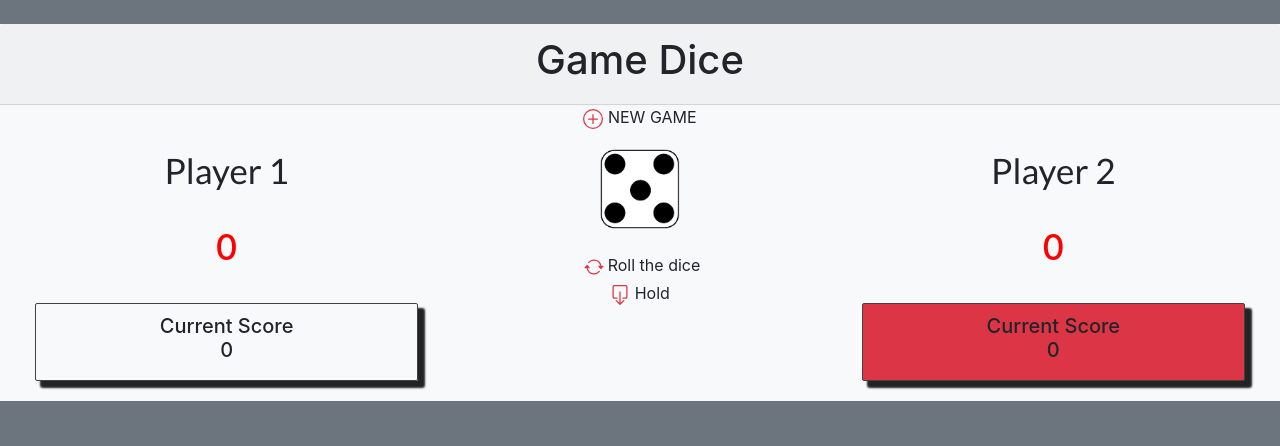
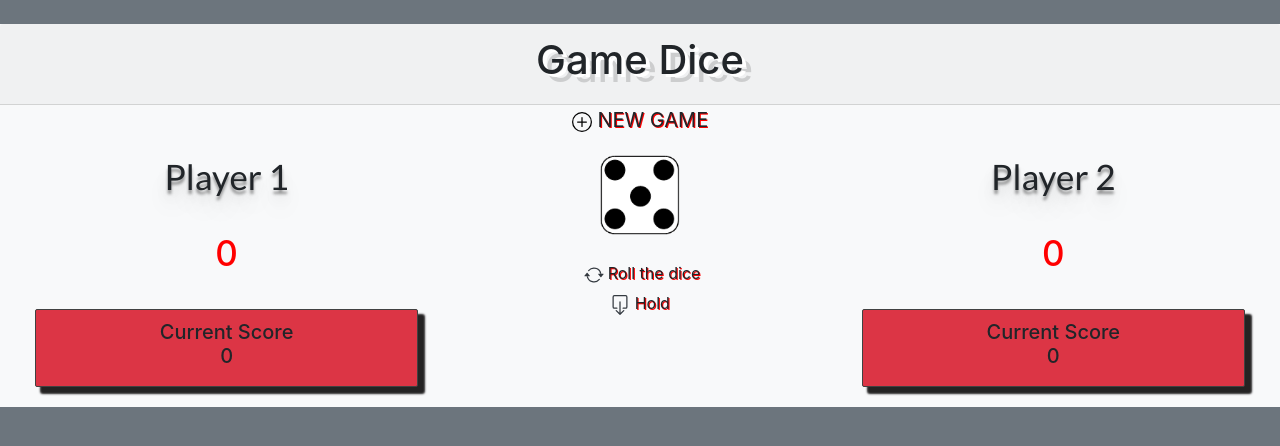
Before and after one commit to Joeyybad/EvalDynamiserJS, a plain HTML site: page index.html in a window 1280 px wide. Drawn offline with nearby package versions, Linux system fonts and the light colour scheme.

Commit message:
ajout de style interface statique

```diff
--- a/index.html
+++ b/index.html
@@ -14,11 +14,11 @@
 <body class=" bg-secondary bg-gradient py-4">
   <main class="container-fluid bg-light bg-gradient">
     <div class="row card-header">
-      <h1 class="col-12 text-center title">Game Dice</h1>
+      <h1 class="title col-12 text-center ">Game Dice</h1>
     </div>
     <div class="row">
       <div class="col-12 text-center">
-        <span class=" "><svg xmlns="http://www.w3.org/2000/svg" id="newGame"type="button" width="20" height="20" fill="currentColor" class="bi text-danger bi-plus-circle" viewBox="0 0 16 16">
+        <span class="newgame"><svg xmlns="http://www.w3.org/2000/svg" id="newGame"type="button" width="20" height="20" fill="currentColor text-danger" class="bi text-dark bi-plus-circle" viewBox="0 0 16 16">
           <path d="M8 15A7 7 0 1 1 8 1a7 7 0 0 1 0 14zm0 1A8 8 0 1 0 8 0a8 8 0 0 0 0 16z"/>
           <path d="M8 4a.5.5 0 0 1 .5.5v3h3a.5.5 0 0 1 0 1h-3v3a.5.5 0 0 1-1 0v-3h-3a.5.5 0 0 1 0-1h3v-3A.5.5 0 0 1 8 4z"/>
           </svg> NEW GAME
@@ -29,7 +29,7 @@
       <section class="col-4 text-center">
         <h3 class="player">Player 1</h3>
         <h4 class ="score"><span id='ScoreFirstPlayer'>0</span></h4>
-          <div class="result ">
+          <div class="justify-content-center result bg-danger">
             <h5 class="currentScore"> Current Score <br><span id='currentFirstPlayer'>0</span></h5>
           </div>
       </section>
@@ -37,14 +37,14 @@
         <img width='80px' height='80px' id='dice' src='images/dice5.png'><br>
         <div class="row">
           <div class="col-12 text-center mt-4">
-            <div class="">
-              <svg xmlns="http://www.w3.org/2000/svg" id="diceRoll"type="button"width="20" height="20" fill="currentColor" class="bi bi-arrow-repeat text-danger m-1" viewBox="0 0 16 16">
+            <div class="diceroll">
+              <svg xmlns="http://www.w3.org/2000/svg" id="diceRoll"type="button"width="20" height="20" fill="currentColor" class="bi bi-arrow-repeat text-dark m-1" viewBox="0 0 16 16">
                 <path d="M11.534 7h3.932a.25.25 0 0 1 .192.41l-1.966 2.36a.25.25 0 0 1-.384 0l-1.966-2.36a.25.25 0 0 1 .192-.41zm-11 2h3.932a.25.25 0 0 0 .192-.41L2.692 6.23a.25.25 0 0 0-.384 0L.342 8.59A.25.25 0 0 0 .534 9z"/>
                 <path fill-rule="evenodd" d="M8 3c-1.552 0-2.94.707-3.857 1.818a.5.5 0 1 1-.771-.636A6.002 6.002 0 0 1 13.917 7H12.9A5.002 5.002 0 0 0 8 3zM3.1 9a5.002 5.002 0 0 0 8.757 2.182.5.5 0 1 1 .771.636A6.002 6.002 0 0 1 2.083 9H3.1z"/>
              </svg>Roll the dice
             </div>
-            <div>
-              <svg xmlns="http://www.w3.org/2000/svg" id="diceRoll"type="button" width="20" height="20" fill="currentColor" class="bi bi-box-arrow-down text-danger" viewBox="0 0 16 16">
+            <div class="hold">
+              <svg xmlns="http://www.w3.org/2000/svg" id="diceRoll"type="button" width="20" height="20" fill="currentColor" class="bi bi-box-arrow-down text-dark" viewBox="0 0 16 16">
                 <path fill-rule="evenodd" d="M3.5 10a.5.5 0 0 1-.5-.5v-8a.5.5 0 0 1 .5-.5h9a.5.5 0 0 1 .5.5v8a.5.5 0 0 1-.5.5h-2a.5.5 0 0 0 0 1h2A1.5 1.5 0 0 0 14 9.5v-8A1.5 1.5 0 0 0 12.5 0h-9A1.5 1.5 0 0 0 2 1.5v8A1.5 1.5 0 0 0 3.5 11h2a.5.5 0 0 0 0-1h-2z"/>
                 <path fill-rule="evenodd" d="M7.646 15.854a.5.5 0 0 0 .708 0l3-3a.5.5 0 0 0-.708-.708L8.5 14.293V5.5a.5.5 0 0 0-1 0v8.793l-2.146-2.147a.5.5 0 0 0-.708.708l3 3z"/>
               </svg> Hold
--- a/style.css
+++ b/style.css
@@ -6,19 +6,39 @@
 html{
   font-family: Lato;
 }
-
-
+.title{
+  text-shadow: 4px 3px 0px #fff, 9px 8px 0px rgba(0,0,0,0.15);
+}
+.newgame{
+  font-size: 20px;
+  text-shadow: rgb(255, 0, 0) 1px 1px;
+}
+.diceroll{
+  font-size: 16px;
+  margin: 2px;
+  text-shadow: rgb(255, 0, 0) 1px 1px;
+}
+.hold{
+  font-size: 16px;
+  margin: 2px;
+  text-shadow: rgb(255, 0, 0) 1px 1px;
+}
 .player{
   font-family: Lato;
   font-size: 35px;
+  text-shadow: 0px 4px 3px rgba(0,0,0,0.4),
+             0px 8px 13px rgba(0,0,0,0.1),
+             0px 18px 23px rgba(0,0,0,0.1);
+}
 
-}
 
 .score{
   font-size: 35px;
   margin:1em;
   color: red ;
+
 }
+
 
 .result{
 border: 1px solid rgb(65, 65, 65);
```
